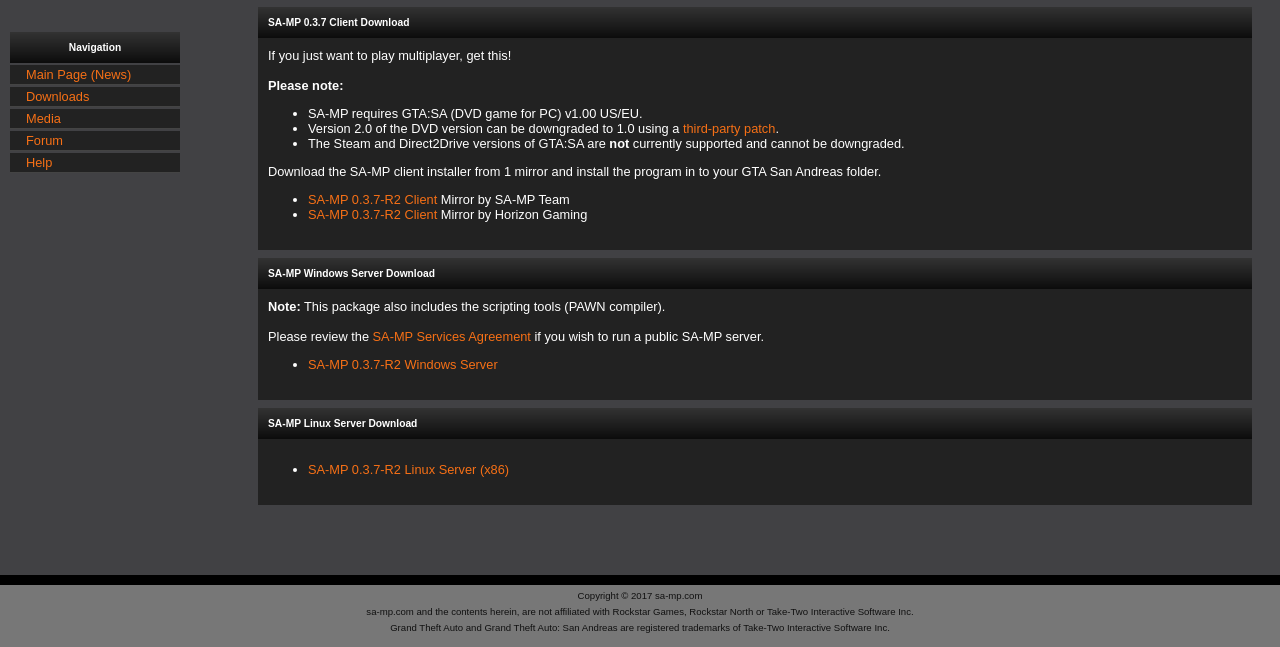
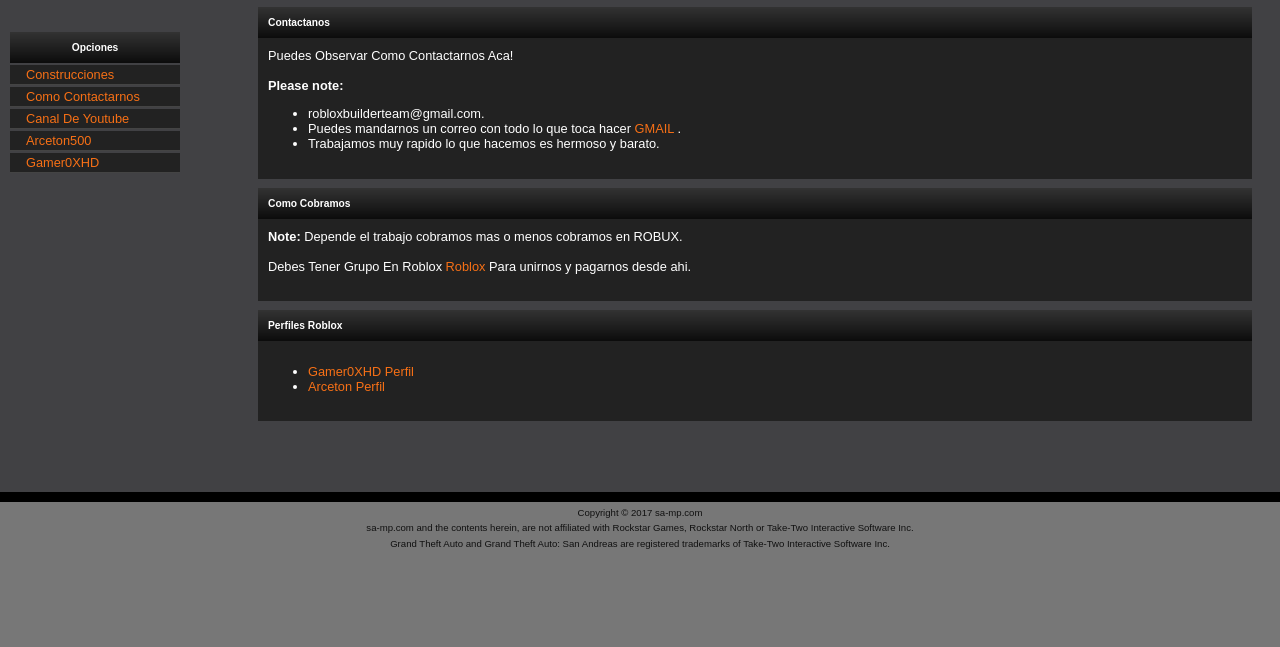
Before and after one commit to BuilderTeamBNDS/BuilderTeam, a plain HTML site: page download-1.htm in a window 1280 px wide. Shown: the part 153-800 px from the top of the page. Drawn offline with Linux system fonts and the light colour scheme.

Commit message:
Cambios
Listo Pagina Terminada

```diff
--- a/download-1.htm
+++ b/download-1.htm
@@ -21,54 +21,48 @@
                                 </tr></table>
 				<div id="menu">
 					<br>
-					<h2>Navigation</h2>
+					<h2>Opciones</h2>
 					<ul>
-						<li><a href="index-1.htm">Main Page (News)</a></li>
-						<li><a href="download-1.htm">Downloads</a></li>
-						<li><a href="media-1.htm">Media</a></li>
-						<li><a href="http://forum.sa-mp.com">Forum</a></li>
-						<li><a href="http://wiki.sa-mp.com">Help</a></li>
+						<li><a href="index-1.htm">Construcciones</a></li>
+						<li><a href="download-1.htm">Como Contactarnos</a></li>
+						<li><a href="https://www.youtube.com/channel/UCpEP7axy3325H-TPJDLhFFQ?view_as=subscriber">Canal De Youtube</a></li>
+						<li><a href="https://www.youtube.com/channel/UCepfAuFuAdGGwKc6_wjAIwg">Arceton500</a></li>
+						<li><a href="https://www.youtube.com/channel/UCpEP7axy3325H-TPJDLhFFQ?view_as=subscriber">Gamer0XHD</a></li>
 					</ul>
 					<br>
 				</div>
 
 <div id="content">
 					<div class="box">
-						<h2>SA-MP 0.3.7 Client Download</h2>
+						<h2>Contactanos</h2>
 						<div class="innerbox">
-							If you just want to play multiplayer, get this!<br><br>
+							Puedes Observar Como Contactarnos Aca!<br><br>
 							<b>Please note:</b><br>
 							<ul>
-							<li>SA-MP requires GTA:SA (DVD game for PC) v1.00 US/EU.</li>
-							<li>Version 2.0 of the DVD version can be downgraded to 1.0 using a <a href="http://files.sa-mp.com/gtasapatch.zip">third-party patch</a>.</li>
-							<li>The Steam and Direct2Drive versions of GTA:SA are <b>not</b> currently supported and cannot be downgraded.</li>
+							<li>robloxbuilderteam@gmail.com.</li>
+							<li>Puedes mandarnos un correo con todo lo que toca hacer <a href="https://www.gmail.com/mail/help/intl/es/about.html?iframe"> GMAIL </a>.</li>
+							<li>Trabajamos muy rapido lo que hacemos es hermoso y barato.</li>
 							</ul>
-
-							Download the SA-MP client installer from 1 mirror and install the program in to your GTA San Andreas folder.<br>
-
 							<ul>
-							<li><a href="http://files.sa-mp.com/sa-mp-0.3.7-R2-install.exe">SA-MP 0.3.7-R2 Client</a> Mirror by SA-MP Team</li>
-<li><a href="http://files.hzgaming.net/sa-mp-0.3.7-R2-install.exe">SA-MP 0.3.7-R2 Client</a> Mirror by Horizon Gaming</li>
-
 							</ul>
 						</div>
 					</div>
 					<div class="box">
-						<h2>SA-MP Windows Server Download</h2>
+						<h2>Como Cobramos</h2>
 						<div class="innerbox">
-							<b>Note:</b> This package also includes the scripting tools (PAWN compiler).<br><br>
-							Please review the <a href="service_agreement-1.txt">SA-MP Services Agreement</a> if you wish to run a public SA-MP server.<br>
+							<b>Note:</b> Depende el trabajo cobramos mas o menos cobramos en ROBUX.<br><br>
+							Debes Tener Grupo En Roblox <a href="https://www.roblox.com/home"> Roblox </a>Para unirnos y pagarnos desde ahi.<br>
 							<ul>
-								<li><a href="http://files.sa-mp.com/samp037_svr_R2-1-1_win32.zip">SA-MP 0.3.7-R2 Windows Server</a></li>
 							</ul>
 						</div>
 					</div>
 
 					<div class="box">
-						<h2>SA-MP Linux Server Download</h2>
+						<h2>Perfiles Roblox</h2>
 						<div class="innerbox">
 							<ul>
-								<li><a href="http://files.sa-mp.com/samp037svr_R2-1.tar.gz">SA-MP 0.3.7-R2 Linux Server (x86)</a></li>
+								<li><a href="https://www.roblox.com/users/164985684/profile">Gamer0XHD Perfil</a></li>
+								<li><a href="https://www.roblox.com/users/123570143/profile">Arceton Perfil</a></li>
 							</ul>
 						</div>
 					</div>
```
Also changed, not shown: index-1.htm (+1 -1 lines).
